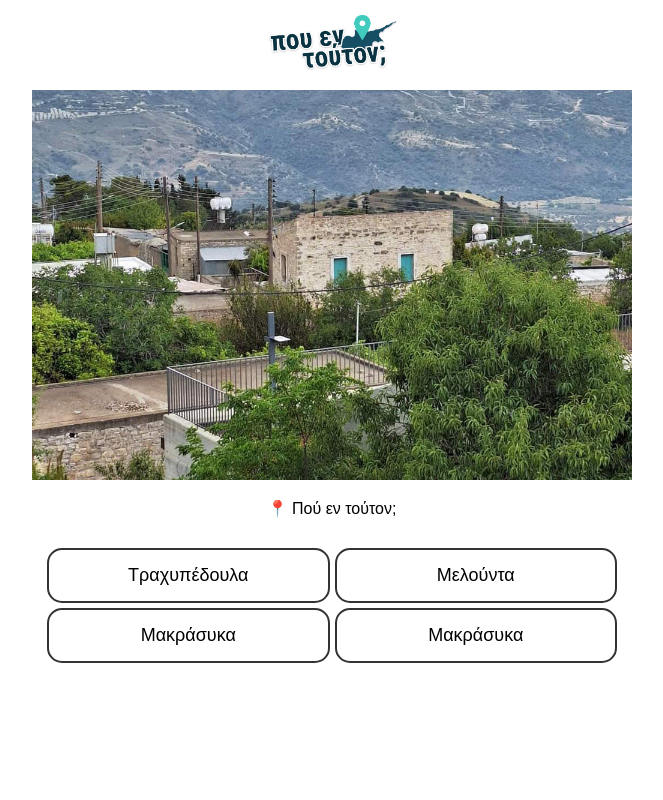
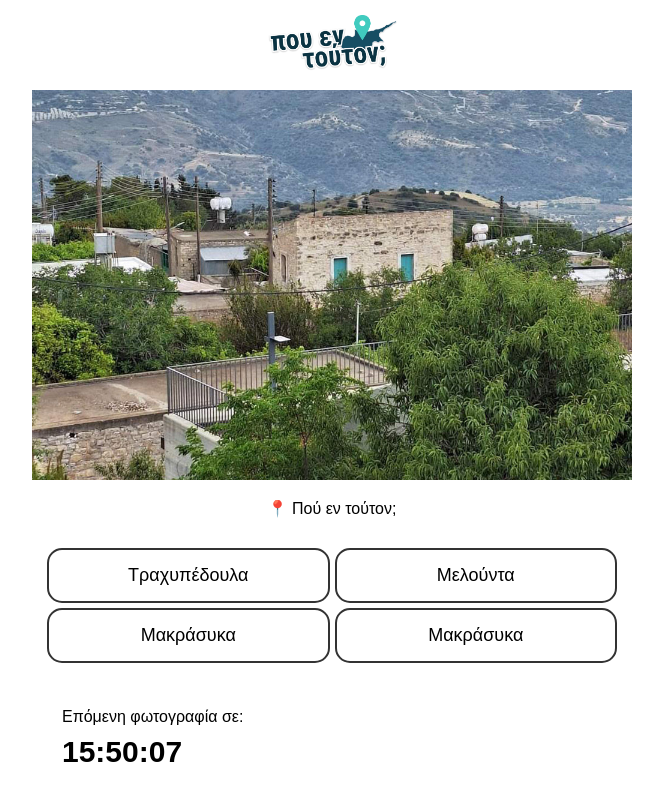
Before and after one commit to SavvasStephanides/pou-en-touton, a Next.js app: page /pouentouton/game in a window 1280 px wide. Shown: the whole page, without its empty margins (308-971 px from the left). Built offline with nearby package versions, Linux system fonts and the light colour scheme.

Commit message:
Add countdown timer

```diff
--- a/src/app/game/page.tsx
+++ b/src/app/game/page.tsx
@@ -5,7 +5,7 @@ import "./header.css"
 import "./place-photo.css"
 import "./question.css"
 import "./toaster.css"
-import { useState } from "react"
+import { useEffect, useState } from "react"
 import PossibleAnswer from "@/modules/game/PossibleAnswer"
 import Game from "@/modules/game/Game"
 import GameService from "@/modules/game/game-service"
@@ -30,6 +30,25 @@ export default function GamePage() {
   }
 
   const [gameState, setGameState] = useState(game)
+  const [nextGameTimer, setNextGameTimer] = useState("")
+
+  useEffect(() => {
+    setTimeout(() => {
+      let timeNowAsUTC = new Date(new Date(Date.now()).toLocaleString("en-US", {timeZone: "UTC"}))
+      let hours = 23 - timeNowAsUTC.getHours()
+      let minutes = 59 - timeNowAsUTC.getMinutes()
+      let seconds = 59-timeNowAsUTC.getSeconds()
+
+      let hoursDisplay = hours >= 10 ? hours : `0${hours}`
+      let minutesDisplay = minutes >= 10 ? minutes : `0${minutes}`
+      let secondsDisplay = seconds >= 10 ? seconds : `0${seconds}`
+
+      setNextGameTimer(`${hoursDisplay}:${minutesDisplay}:${secondsDisplay}`)
+    }, 1000)
+
+
+
+  })
 
   function getAnswerClassNameForStatus(status: string): string{
     return status === "CORRECT" ? "correct-answer" :
@@ -134,7 +153,12 @@ export default function GamePage() {
             <button className="share" onClick={() => copyShareableString()}>Share</button>
             {gameState.currentLevel !== (gameState.gameQuestions.length-1) && <button className="next-level" onClick={() => goToNextLevel()}>Επόμενος γύρος</button>}
 
+
           </div>}
+          <div style={{padding: "30px"}}>
+              <div>Επόμενη φωτογραφία σε:</div>
+              <div style={{fontSize: "30px", fontWeight: "bold", marginTop: "9px"}}>{nextGameTimer}</div>
+          </div>
         </div>
       </main>
       <div id="toaster-wrapper">
```
